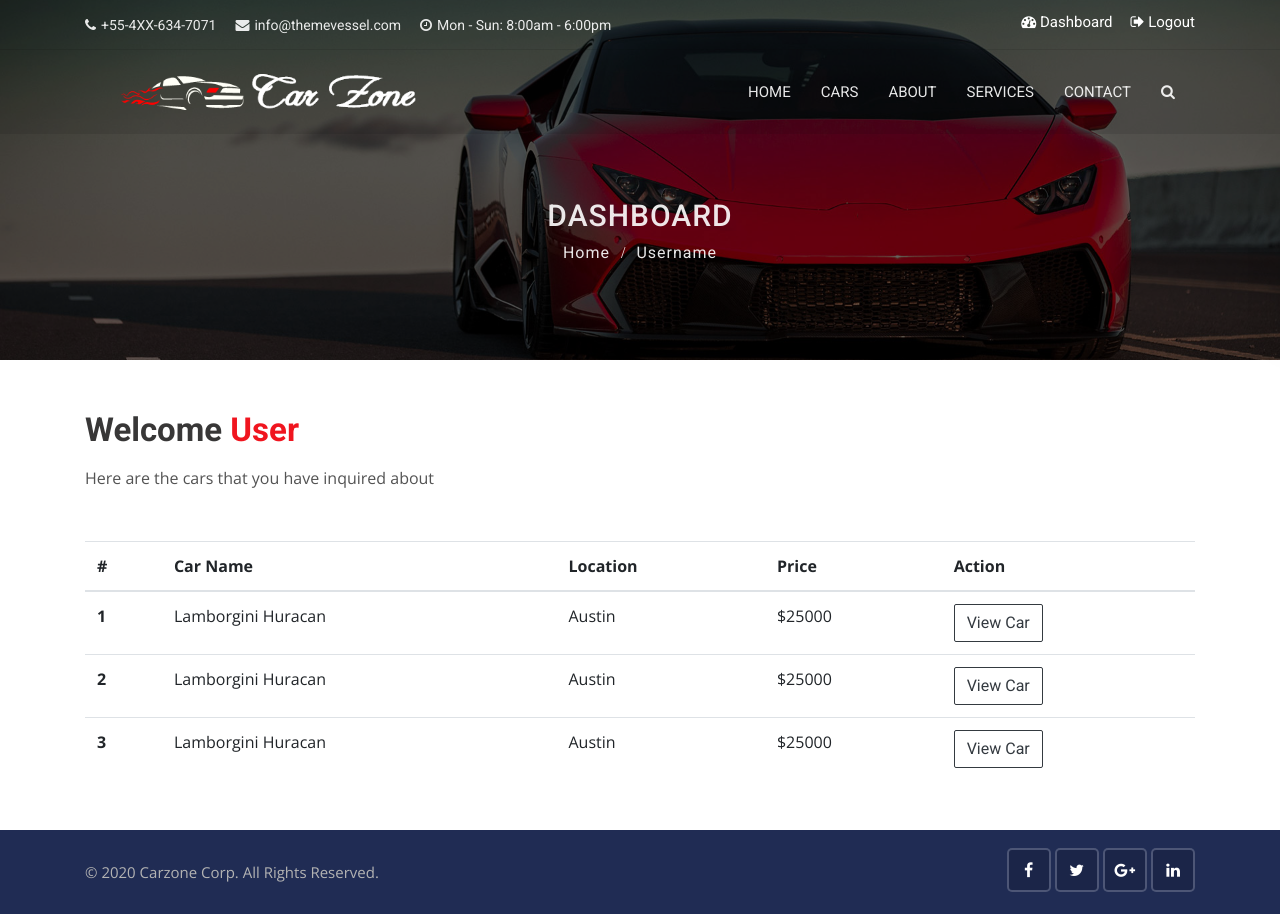
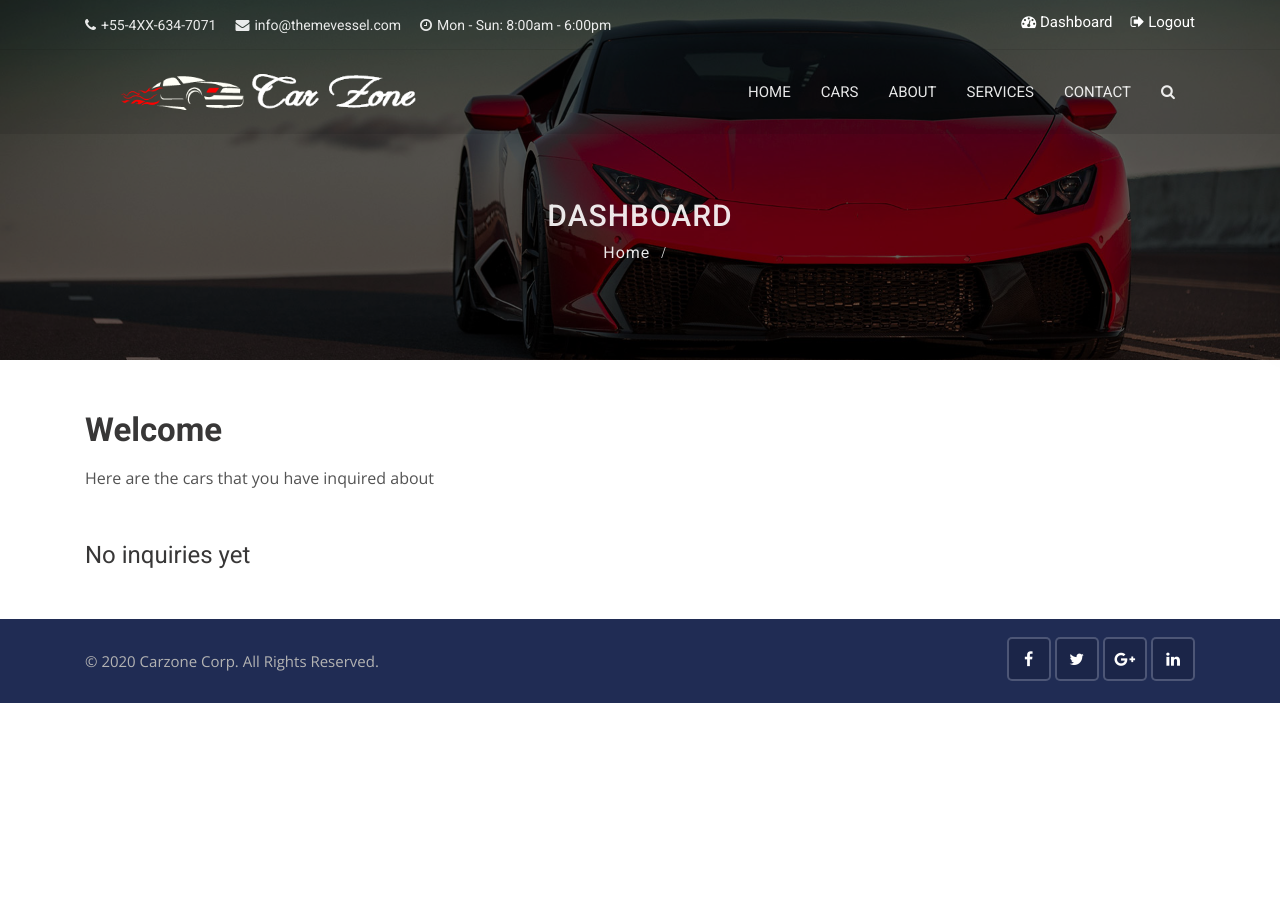
Before and after one commit to Mazed/Carzone-Project, a Django app: page /accounts/dashboard/ in a window 1280 px wide. After the commit the page ends 703 px from the top, so only its background shows below. Run offline with Django 5.2, Linux system fonts and the light colour scheme; a user stored in the database is signed in; data comes from the database, SQL or seed files in the repository; both versions use the stored data as it was after the commit; some libraries are stand-ins or nearby versions.

Commit message:
Final Submit

```diff
--- a/accounts/views.py
+++ b/accounts/views.py
@@ -2,6 +2,8 @@
 from django.contrib import messages
 from django.contrib.auth.models import User
 from django.contrib import auth
+
+from contacts.models import Contact
 
 # Create your views here.
 
@@ -60,7 +62,11 @@
         return render(request, 'accounts/register.html')
 
 def dashboard(request):
-    return render(request, 'accounts/dashboard.html')
+    user_inquiry = Contact.objects.order_by('-created_date').filter(user_id=request.user.id)
+    data = {
+        'inquiries': user_inquiry,
+    }
+    return render(request, 'accounts/dashboard.html', data)
 
 def logout(request):
     if request.method == 'POST':
--- a/templates/accounts/dashboard.html
+++ b/templates/accounts/dashboard.html
@@ -1,7 +1,4 @@
-{% extends 'base.html' %}
-
-{% block title %} | Dashboard {% endblock %}
-
+{% extends 'base.html' %} {% block title %} | Dashboard {% endblock %}
 {% block content %}
 
 <!-- Sub banner start -->
@@ -11,7 +8,7 @@
       <h1>Dashboard</h1>
       <ul class="breadcrumbs">
         <li><a href="{% url 'home' %}">Home</a></li>
-                <li class="active">Username</li>
+        <li class="active">{{ user.first_name }}</li>
       </ul>
     </div>
   </div>
@@ -22,10 +19,11 @@
 
 <div class="container mt-50 mb-50">
   {% include 'includes/messages.html' %}
-	<div class="main-title" style="text-align:left !important;">
-            <h1>Welcome <span>User</span></h1>
+  <div class="main-title" style="text-align: left !important">
+    <h1>Welcome <span>{{ user.first_name }}</span></h1>
     <p>Here are the cars that you have inquired about</p>
   </div>
+  {% if inquiries %}
     <table class="table table-hover">
       <thead>
         <tr>
@@ -37,32 +35,25 @@
         </tr>
       </thead>
       <tbody>
+        {% for inquiry in inquiries %}
         <tr>
           <th scope="row">1</th>
-		  <td>Lamborgini Huracan</td>
-		  <td>Austin</td>
-		  <td>$25000</td>
-		  <td><a href="#" class="btn btn-outline-dark">View Car</a></td>
+          <td>{{ inquiry.car_title }}</td>
+          <td>{{ inquiry.city }}</td>
+          <td>${{ inquiry.price }}</td>
+          <td>
+            <a
+              href="{% url 'car_detail' inquiry.car_id %}"
+              class="btn btn-outline-dark"
+              >View Car</a
+            >
+          </td>
         </tr>
-		<tr>
-		  <th scope="row">2</th>
-		  <td>Lamborgini Huracan</td>
-		  <td>Austin</td>
-		  <td>$25000</td>
-		  <td><a href="#" class="btn btn-outline-dark">View Car</a></td>
-		</tr>
-		<tr>
-		  <th scope="row">3</th>
-		  <td>Lamborgini Huracan</td>
-		  <td>Austin</td>
-		  <td>$25000</td>
-		  <td><a href="#" class="btn btn-outline-dark">View Car</a></td>
-		</tr>
+        {% endfor %}
       </tbody>
     </table>
+  {% else %}
+  <h4>No inquiries yet</h4>
+  {% endif %}
 </div>
-
-<!--   Dashboard End   -->
-
-
-{% endblock %}
+<!--   Dashboard End   -->{% endblock %}
--- a/templates/pages/contact.html
+++ b/templates/pages/contact.html
@@ -26,7 +26,9 @@
             <h1>Contact <span>Us</span></h1>
             <p>Lorem ipsum dolor sit amet, consectetur adipisicing elit, sed do eiusmod</p>
         </div>
-        <form action="#" method="POST" enctype="multipart/form-data">
+        <form action="{% url 'contact' %}" method="POST" enctype="multipart/form-data">
+            {% include 'includes/messages.html' %}
+            {% csrf_token %}
             <div class="row">
                 <div class="col-lg-7">
                     <div class="row">
```
Also changed, not shown: carzone/settings.py (+8 -0 lines), contacts/views.py (+12 -0 lines), pages/views.py (+25 -1 lines), db.sqlite3. Lines whose indentation alone changed are shown as unchanged.
